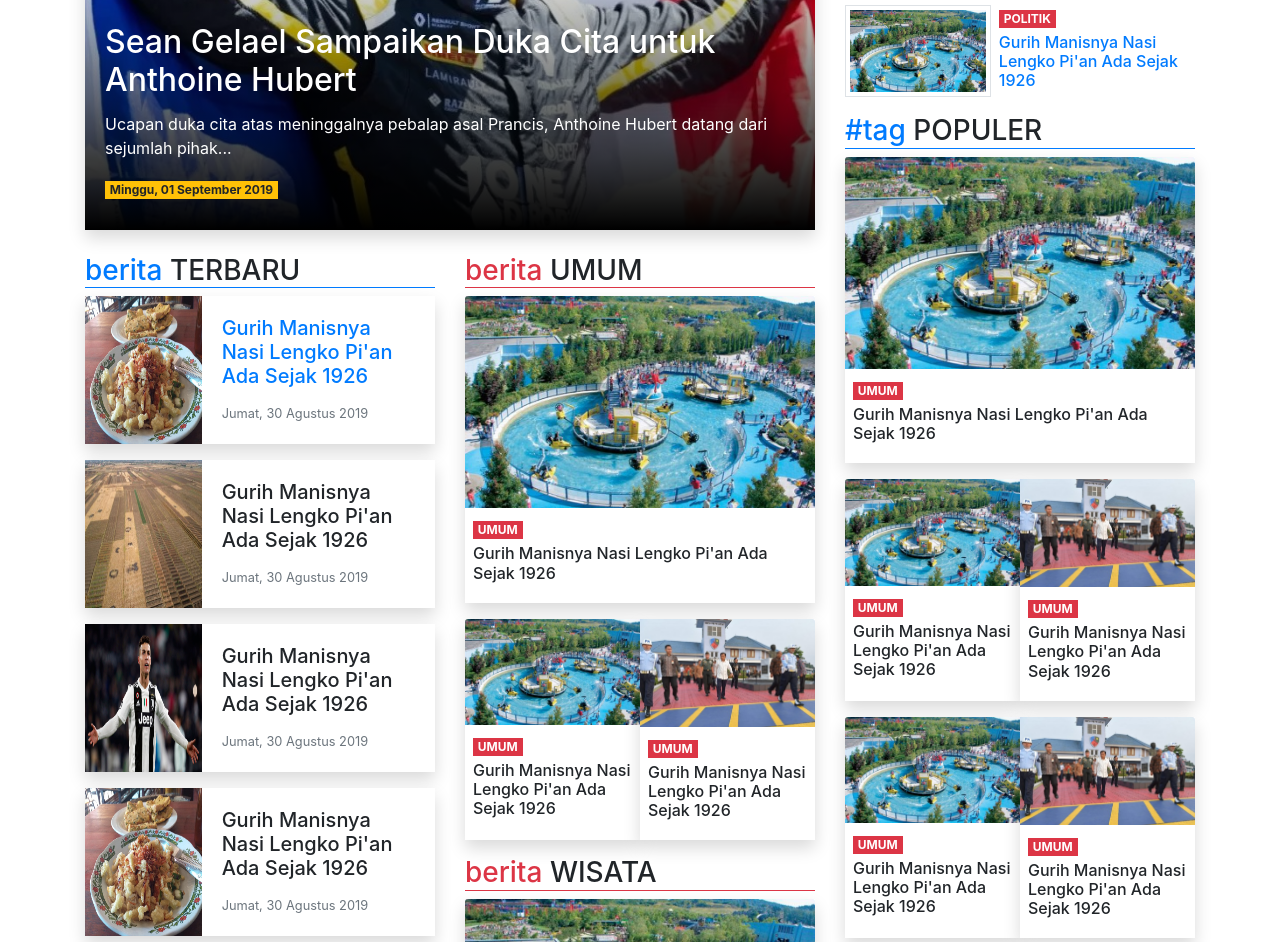
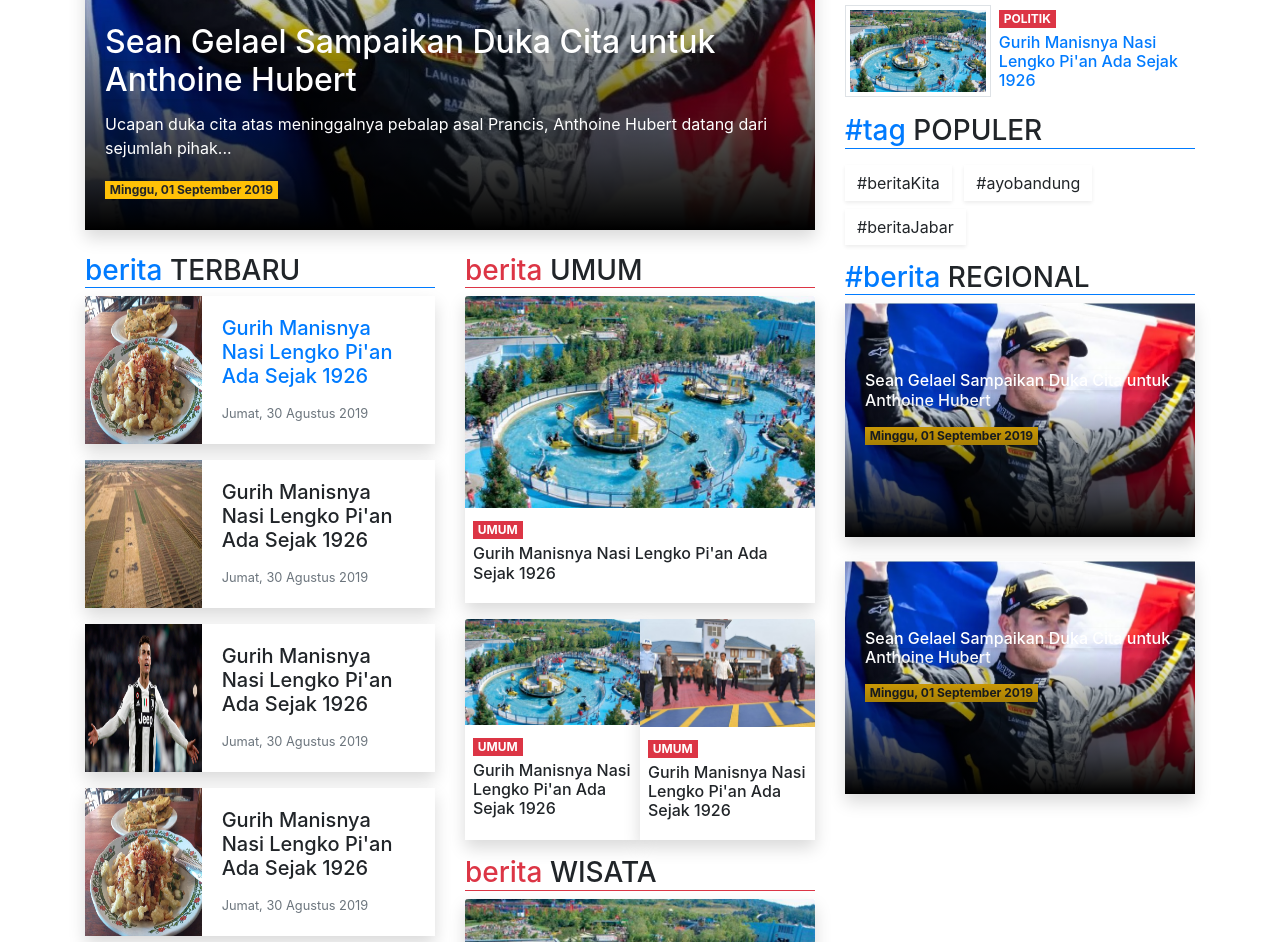
Before and after one commit to adeayobandung/web-template, a plain HTML site: page index.html in a window 1280 px wide. Shown: the part 600-1542 px from the top of the page. Drawn offline with nearby package versions, Linux system fonts and the light colour scheme.

Commit message:
template v.1.0.0.3

```diff
--- a/css/style.css
+++ b/css/style.css
@@ -39,6 +39,10 @@ body {
     color: #FFFFFF;
 }
 
+.navbar-toggler-icon {
+    color: #FFFFFF;
+}
+
 @media (min-width: 992px) {
     .card-title-cust {
         z-index: 2;
--- a/index.html
+++ b/index.html
@@ -93,7 +93,7 @@
               <img src="img/img8.jpg" class="card-img rounded-0"
                 alt="Pebalap Prancis Anthoine Hubert (Twitter.com/FIA_F2)">
               <div class="card-img-overlay card-title-cust">
-                <h2 class="card-title"><a href="">Sean Gelael Sampaikan Duka Cita untuk Anthoine
+                <h2 class="card-title"><a href="" class="shadow-sm">Sean Gelael Sampaikan Duka Cita untuk Anthoine
                     Hubert</a></h2>
                 <p class="card-text">Ucapan duka cita atas meninggalnya pebalap asal Prancis, Anthoine Hubert datang
                   dari sejumlah pihak...</p>
@@ -106,7 +106,7 @@
 
         <!-- group berita -->
         <div class="row">
-          <div class="col-lg">
+          <div class="col-lg col-sm-6">
             <h3 class="border-bottom border-primary mb-2"><span class="text-primary">berita</span> TERBARU</h3>
             <!-- beritar terbaru -->
             <div class="card mb-3 shadow rounded-0 border-0">
@@ -221,12 +221,12 @@
             <!-- beritar terbaru -->
           </div>
 
-          <div class="col-lg">
+          <div class="col-lg col-sm-6">
             <!-- berita UMUM -->
             <h3 class="border-bottom border-danger mb-2"><span class="text-danger">berita</span> UMUM</h3>
 
             <!-- berita di kelompok -->
-            <div class="card-group mb-lg-3">
+            <div class="card-group mb-lg-3 mb-sm-1">
               <div class="card shadow rounded-0 border-0">
                 <img src="img/img7.jpg" class="card-img-top" alt="...">
                 <div class="card-body p-2">
@@ -261,7 +261,7 @@
             <h3 class="border-bottom border-danger mb-2"><span class="text-danger">berita</span> WISATA</h3>
 
             <!-- berita di kelompok -->
-            <div class="card-group mb-lg-3">
+            <div class="card-group mb-lg-3 mb-sm-1">
               <div class="card shadow rounded-0 border-0">
                 <img src="img/img7.jpg" class="card-img-top" alt="...">
                 <div class="card-body p-2">
@@ -333,58 +333,51 @@
           </div>
         </div>
 
+        <!-- tag terpopuler -->
         <h3 class="border-bottom border-primary"><span class="text-primary">#tag</span> POPULER</h3>
 
-        <!-- berita di kelompok -->
-        <div class="card-group mb-lg-3">
-          <div class="card shadow rounded-0 border-0">
-            <img src="img/img7.jpg" class="card-img-top" alt="...">
-            <div class="card-body p-2">
-              <p class="card-text mb-1"><span class="badge badge-danger rounded-0">UMUM</span></p>
-              <h6 class="card-title">Gurih Manisnya Nasi Lengko Pi'an Ada Sejak 1926</h6>
+        <div class="row mb-lg-3">
+          <div class="col-lg">
+            <a href="#" class="btn btn-default shadow-sm rounded-0 border-0 mr-lg-2 mt-2">#beritaKita</a>
+            <a href="#" class="btn btn-default shadow-sm rounded-0 border-0 mr-lg-2 mt-2">#ayobandung</a>
+            <a href="#" class="btn btn-default shadow-sm rounded-0 border-0 mr-lg-2 mt-2">#beritaJabar</a>
+          </div>
+        </div>
 
+        <!-- berita terkait -->
+        <h3 class="border-bottom border-primary"><span class="text-primary">#berita</span> REGIONAL</h3>
+
+        <div class="row mb-4">
+          <div class="col-lg">
+            <div class="card bg-light shadow text-white card-bg-cust rounded-0 border-0">
+              <img src="img/img8.jpg" class="card-img rounded-0"
+                alt="Pebalap Prancis Anthoine Hubert (Twitter.com/FIA_F2)">
+              <div class="card-img-overlay">
+                <h6 class="card-title pt-5 text-white"><a href="" class="text-white shadow-sm">Sean Gelael Sampaikan
+                    Duka Cita
+                    untuk Anthoine
+                    Hubert</a></h6>
+                <span class="badge badge-warning rounded-0">Minggu, 01 September 2019</span>
+              </div>
             </div>
           </div>
         </div>
 
-        <div class="card-group mb-lg-3">
-          <div class="card shadow rounded-0 border-0">
-            <img src="img/img7.jpg" class="card-img-top" alt="...">
-            <div class="card-body p-2">
-              <p class="card-text mb-1"><span class="badge badge-danger rounded-0">UMUM</span></p>
-              <h6 class="card-title">Gurih Manisnya Nasi Lengko Pi'an Ada Sejak 1926</h6>
-
-            </div>
-          </div>
-          <div class="card shadow rounded-0 border-0">
-            <img src="img/img2.jpeg" class="card-img-top" alt="...">
-            <div class="card-body p-2">
-              <p class="card-text mb-1"><span class="badge badge-danger rounded-0">UMUM</span></p>
-              <h6 class="card-title">Gurih Manisnya Nasi Lengko Pi'an Ada Sejak 1926</h6>
-
+        <div class="row mb-4">
+          <div class="col-lg">
+            <div class="card bg-light shadow text-white card-bg-cust rounded-0 border-0">
+              <img src="img/img8.jpg" class="card-img rounded-0"
+                alt="Pebalap Prancis Anthoine Hubert (Twitter.com/FIA_F2)">
+              <div class="card-img-overlay">
+                <h6 class="card-title pt-5 text-white"><a href="" class="text-white shadow-sm">Sean Gelael Sampaikan
+                    Duka Cita
+                    untuk Anthoine
+                    Hubert</a></h6>
+                <span class="badge badge-warning rounded-0">Minggu, 01 September 2019</span>
+              </div>
             </div>
           </div>
         </div>
-
-        <div class="card-group mb-lg-3">
-          <div class="card shadow rounded-0 border-0">
-            <img src="img/img7.jpg" class="card-img-top" alt="...">
-            <div class="card-body p-2">
-              <p class="card-text mb-1"><span class="badge badge-danger rounded-0">UMUM</span></p>
-              <h6 class="card-title">Gurih Manisnya Nasi Lengko Pi'an Ada Sejak 1926</h6>
-
-            </div>
-          </div>
-          <div class="card shadow rounded-0 border-0">
-            <img src="img/img2.jpeg" class="card-img-top" alt="...">
-            <div class="card-body p-2">
-              <p class="card-text mb-1"><span class="badge badge-danger rounded-0">UMUM</span></p>
-              <h6 class="card-title">Gurih Manisnya Nasi Lengko Pi'an Ada Sejak 1926</h6>
-
-            </div>
-          </div>
-        </div>
-        <!-- end berita di kelompok -->
 
       </div>
     </div>
@@ -426,13 +419,13 @@
   <!-- jQuery first, then Popper.js, then Bootstrap JS -->
   <script src="https://code.jquery.com/jquery-3.3.1.slim.min.js"
     integrity="sha384-q8i/X+965DzO0rT7abK41JStQIAqVgRVzpbzo5smXKp4YfRvH+8abtTE1Pi6jizo" crossorigin="anonymous">
-  </script>
+    </script>
   <script src="https://cdnjs.cloudflare.com/ajax/libs/popper.js/1.14.7/umd/popper.min.js"
     integrity="sha384-UO2eT0CpHqdSJQ6hJty5KVphtPhzWj9WO1clHTMGa3JDZwrnQq4sF86dIHNDz0W1" crossorigin="anonymous">
-  </script>
+    </script>
   <script src="https://stackpath.bootstrapcdn.com/bootstrap/4.3.1/js/bootstrap.min.js"
     integrity="sha384-JjSmVgyd0p3pXB1rRibZUAYoIIy6OrQ6VrjIEaFf/nJGzIxFDsf4x0xIM+B07jRM" crossorigin="anonymous">
-  </script>
+    </script>
 </body>
 
 </html>
```
